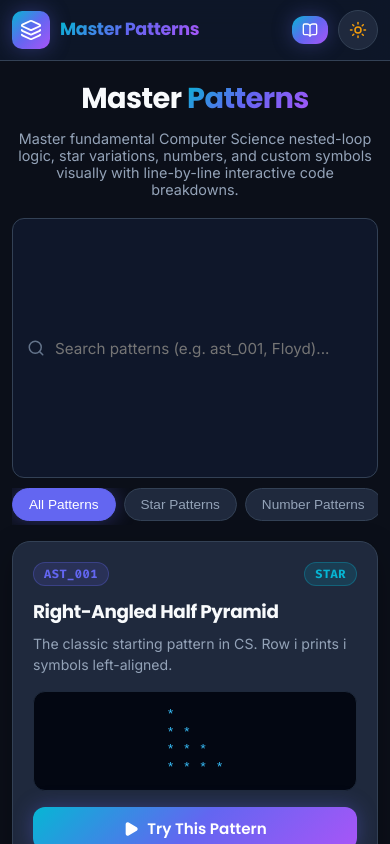
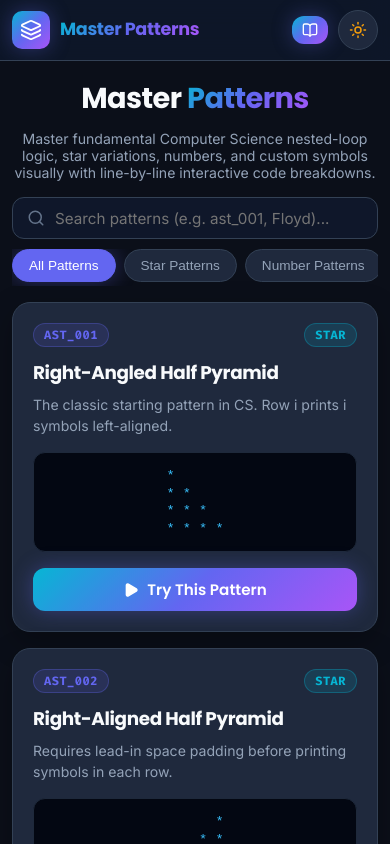
Before and after one commit to asifur8282/Master-Patterns, a React (Vite) app: page / in a window 390 px wide. Shown: the top 844 px of the page. Built offline with nearby package versions, Linux system fonts and the light colour scheme.

Commit message:
Fix search bar vertical flex stretching to locked 42px height

```diff
--- a/src/index.css
+++ b/src/index.css
@@ -265,7 +265,7 @@ h1, h2, h3, h4, .brand-title {
 
 .hero-section {
   text-align: center;
-  margin-bottom: 28px;
+  margin-bottom: 24px;
   width: 100%;
 }
 
@@ -278,7 +278,7 @@ h1, h2, h3, h4, .brand-title {
   color: var(--text-secondary);
   font-size: 1.05rem;
   max-width: 650px;
-  margin: 0 auto 20px auto;
+  margin: 0 auto 16px auto;
 }
 
 .filter-bar {
@@ -293,19 +293,21 @@ h1, h2, h3, h4, .brand-title {
   min-width: 0;
 }
 
-/* Inline Flexbox Search Wrapper */
+/* Compact Flexbox Search Bar Wrapper */
 .search-input-wrapper {
   display: flex;
   align-items: center;
-  flex: 1 1 260px;
   width: 100%;
-  min-width: 0;
+  max-width: 480px;
   height: 44px;
+  max-height: 44px;
+  flex: 0 0 44px;
   padding: 0 14px;
   border-radius: var(--radius-md);
   border: 1px solid var(--border-color);
   background: var(--bg-input);
   box-sizing: border-box;
+  overflow: hidden;
 }
 
 .search-input-wrapper:focus-within {
@@ -714,7 +716,7 @@ h1, h2, h3, h4, .brand-title {
   }
 
   .hero-section {
-    margin-bottom: 20px;
+    margin-bottom: 16px;
   }
 
   .hero-title {
@@ -722,8 +724,8 @@ h1, h2, h3, h4, .brand-title {
   }
 
   .hero-subtitle {
-    font-size: 0.9rem;
-    margin-bottom: 14px;
+    font-size: 0.88rem;
+    margin-bottom: 12px;
   }
 
   .pattern-grid {
@@ -767,6 +769,8 @@ h1, h2, h3, h4, .brand-title {
     width: 100%;
     min-width: 100%;
     height: 42px;
+    max-height: 42px;
+    flex: 0 0 42px;
   }
 
   .filter-bar {
```
